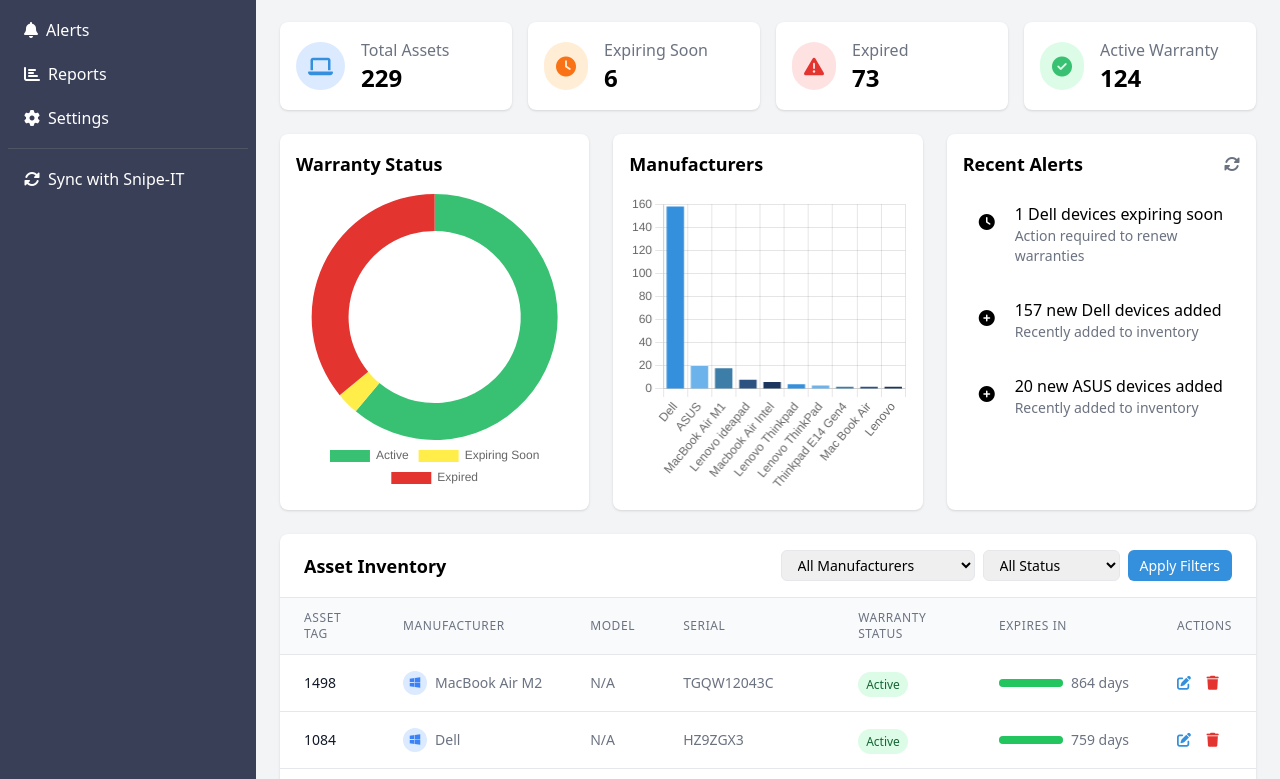
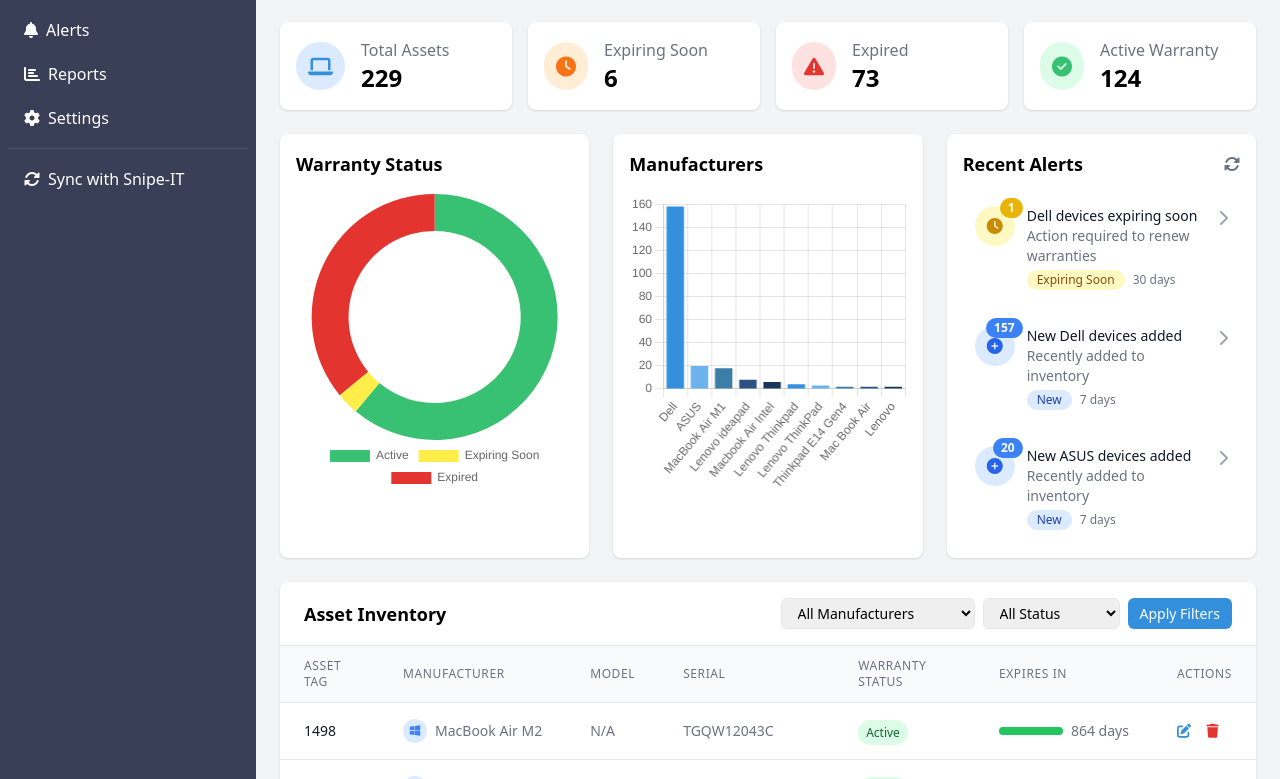
Before and after one commit to Toymakerftw/warranty_dash, a Flask app: page / in a window 1280 px wide. Shown: the part 152-931 px from the top of the page. Run offline with Flask 3, Linux system fonts and the light colour scheme; data comes from the database, SQL or seed files in the repository; some libraries are stand-ins or nearby versions.

Commit message:
Improve Recent alerts

```diff
--- a/app/routes/main.py
+++ b/app/routes/main.py
@@ -63,11 +63,12 @@ def generate_alerts():
         alerts.append({
             'type': 'warning',
             'icon': 'fa-clock',
-            'title': f"{item['count']} {item['manufacturer']} {item['model'] or 'devices'} expiring soon",
+            'title': f"{item['manufacturer']} {item['model'] or 'devices'} expiring soon",
             'message': 'Action required to renew warranties',
             'manufacturer': item['manufacturer'],
             'model': item['model'],
-            'days': 30
+            'days': 30,
+            'count': item['count']  # Add count for badge
         })
 
     # Recently expired alerts
@@ -75,12 +76,13 @@ def generate_alerts():
     for item in expired:
         alerts.append({
             'type': 'danger',
-            'icon': 'fa-exclamation',
-            'title': f"{item['count']} {item['manufacturer']} {item['model'] or 'devices'} warranties expired",
+            'icon': 'fa-exclamation-circle',
+            'title': f"{item['manufacturer']} {item['model'] or 'devices'} warranties expired",
             'message': 'Need immediate attention',
             'manufacturer': item['manufacturer'],
             'model': item['model'],
-            'days': 30
+            'days': 30,
+            'count': item['count']  # Add count for badge
         })
 
     # Newly added assets
@@ -89,11 +91,12 @@ def generate_alerts():
         alerts.append({
             'type': 'info',
             'icon': 'fa-plus-circle',
-            'title': f"{item['count']} new {item['manufacturer']} {item['model'] or 'devices'} added",
+            'title': f"New {item['manufacturer']} {item['model'] or 'devices'} added",
             'message': 'Recently added to inventory',
             'manufacturer': item['manufacturer'],
             'model': item['model'],
-            'days': 7
+            'days': 7,
+            'count': item['count']  # Add count for badge
         })
 
     return alerts[:3]  # Return top 3 most important alerts
--- a/templates/dashboard.html
+++ b/templates/dashboard.html
@@ -93,24 +93,62 @@
             <i class="fas fa-sync-alt"></i>
         </button>
     </div>
-        <div id="alerts-container" class="space-y-4">
+    <div id="alerts-container" class="space-y-3">
         {% for alert in alerts %}
-            <div class="alert-item flex items-start p-2 hover:bg-gray-50 rounded-lg cursor-pointer"
+        <div class="alert-item flex items-start p-3 rounded-lg cursor-pointer transition-all duration-200 hover:bg-gray-50"
              data-type="{{ alert.type }}"
              data-manufacturer="{{ alert.manufacturer }}"
              data-model="{{ alert.model or '' }}"
-                 data-days="{{ alert.days }}">
-                <div class="bg-{{ alert.type }}-100 text-{{ alert.type }}-500 p-2 rounded-full mr-3">
+             data-days="{{ alert.days }}"
+             >
+
+            <!-- Colored icon with badge -->
+            <div class="relative mr-3">
+                <div class="flex items-center justify-center h-10 w-10 rounded-full
+                    {% if alert.type == 'warning' %}bg-yellow-100 text-yellow-600
+                    {% elif alert.type == 'danger' %}bg-red-100 text-red-600
+                    {% else %}bg-blue-100 text-blue-600{% endif %}">
                     <i class="fas {{ alert.icon }}"></i>
                 </div>
-                <div>
-                    <p class="font-medium">{{ alert.title }}</p>
-                    <p class="text-sm text-gray-500">{{ alert.message }}</p>
+                <!-- Small badge for count -->
+                <span class="absolute -top-2 -right-2 inline-flex items-center justify-center px-2 py-1 text-xs font-bold leading-none
+                    {% if alert.type == 'warning' %}bg-yellow-500 text-white
+                    {% elif alert.type == 'danger' %}bg-red-500 text-white
+                    {% else %}bg-blue-500 text-white{% endif %} rounded-full">
+                    {{ alert.count or '!' }}
+                </span>
+            </div>
+
+            <!-- Alert content -->
+            <div class="flex-1 min-w-0">
+                <p class="text-sm font-medium text-gray-900 truncate">
+                    {{ alert.title }}
+                </p>
+                <p class="text-sm text-gray-500">
+                    {{ alert.message }}
+                </p>
+                <div class="mt-1 flex items-center text-xs text-gray-500">
+                    <span class="inline-flex items-center px-2.5 py-0.5 rounded-full
+                        {% if alert.type == 'warning' %}bg-yellow-100 text-yellow-800
+                        {% elif alert.type == 'danger' %}bg-red-100 text-red-800
+                        {% else %}bg-blue-100 text-blue-800{% endif %}">
+                        {% if alert.type == 'warning' %}Expiring Soon
+                        {% elif alert.type == 'danger' %}Expired
+                        {% else %}New{% endif %}
+                    </span>
+                    <span class="ml-2">{{ alert.days }} days</span>
+                </div>
+            </div>
+
+            <!-- Chevron icon -->
+            <div class="ml-2 flex-shrink-0 text-gray-400">
+                <i class="fas fa-chevron-right"></i>
             </div>
         </div>
         {% else %}
-            <div class="text-center text-gray-500 py-4">
-                No recent alerts
+        <div class="text-center py-4 text-gray-500">
+            <i class="fas fa-bell-slash text-2xl mb-2"></i>
+            <p>No recent alerts</p>
         </div>
         {% endfor %}
     </div>
```
Lines whose indentation alone changed are shown as unchanged.
